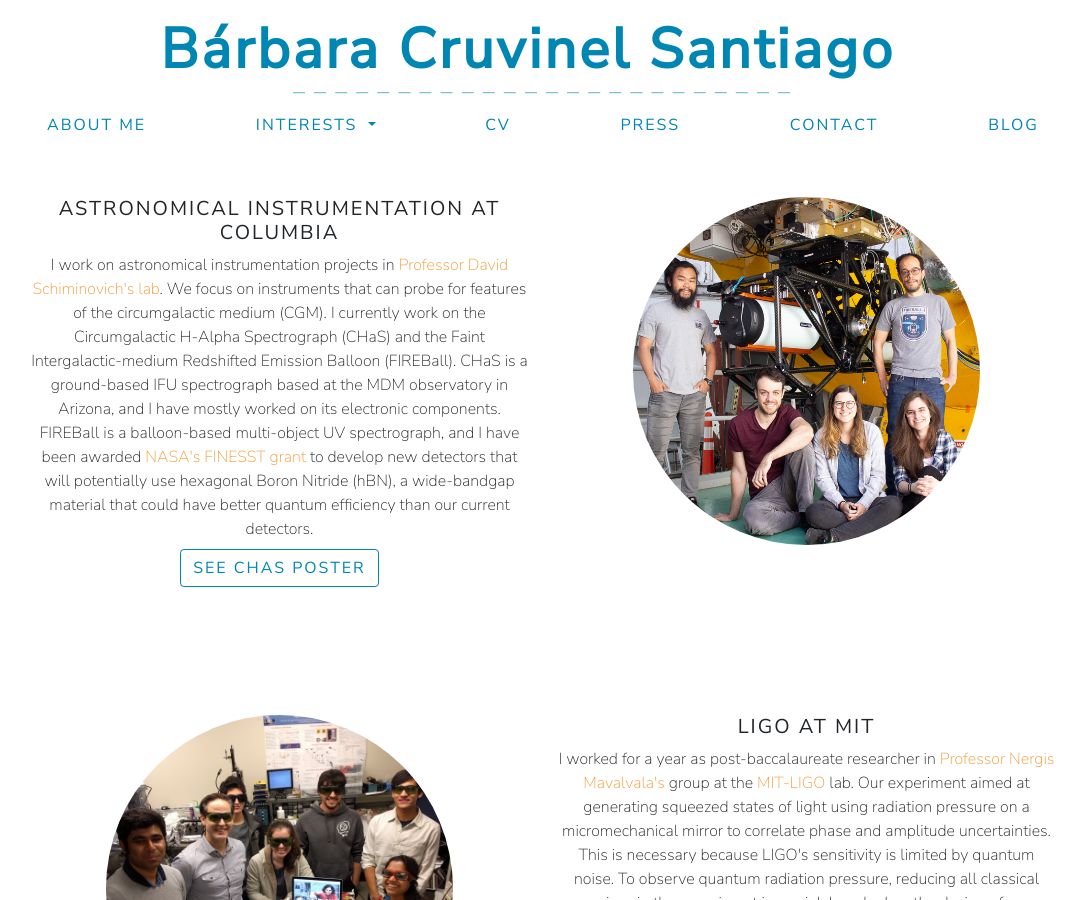
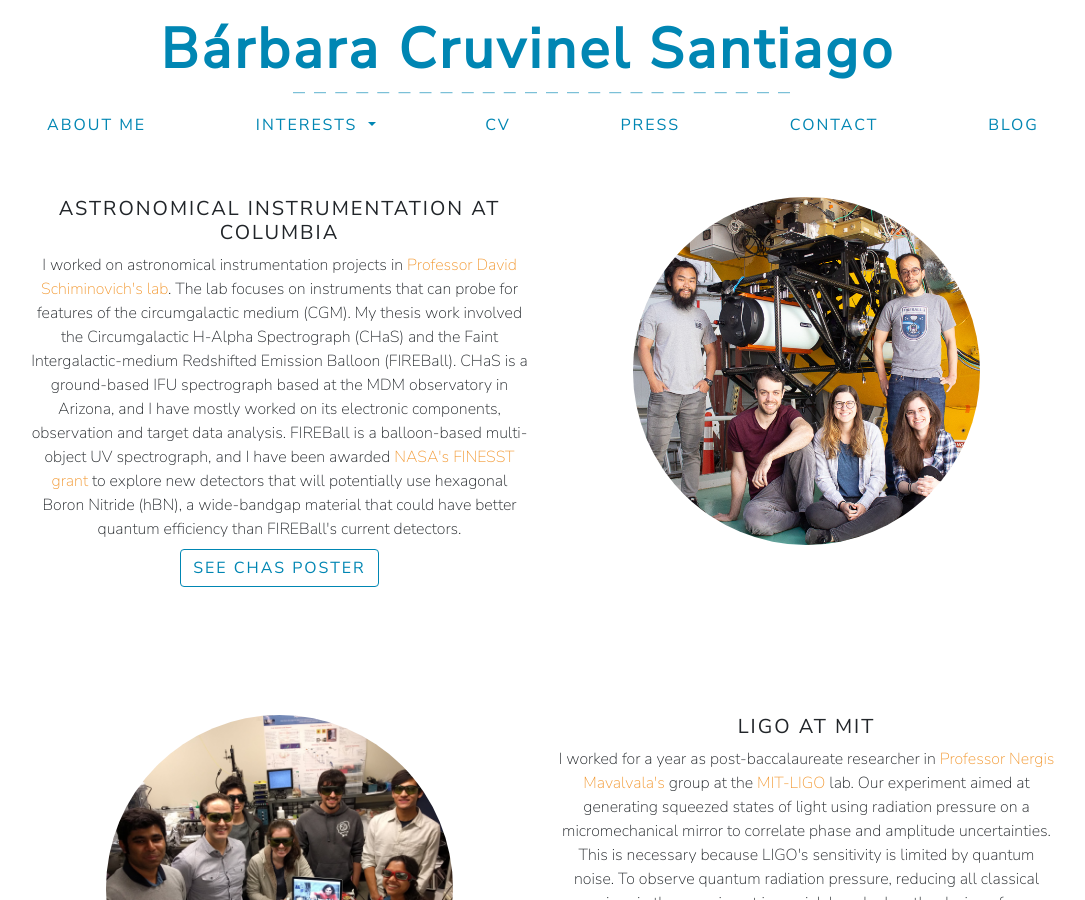
Before and after one commit to barbaracrusan/barbaracrusan.github.io, a Jekyll site: the page built from physics.html, in a window 1280 px wide and 900 px high. Shown: the whole window, without its empty margins (97-1182 px from the left). Built offline with Jekyll 4.4.1, drawn with Linux system fonts in a browser that asks for light colours; nearby versions of some CDN libraries.

Commit message:
updated phyiscs page

```diff
--- a/physics.html
+++ b/physics.html
@@ -13,7 +13,7 @@ title: PHYSICS
       <div class="col-md-6">
         <h5><b>ASTRONOMICAL INSTRUMENTATION AT COLUMBIA</b></h5>
 
-        I work on astronomical instrumentation projects in <a href="https://sail.astro.columbia.edu" target="_blank">Professor David Schiminovich's lab</a>. We focus on instruments that can probe for features of the circumgalactic medium (CGM). I currently work on the Circumgalactic H-Alpha Spectrograph (CHaS) and the Faint Intergalactic-medium Redshifted Emission Balloon (FIREBall). CHaS is a ground-based IFU spectrograph based at the MDM observatory in Arizona, and I have mostly worked on its electronic components. FIREBall is a balloon-based multi-object UV spectrograph, and I have been awarded <a href="https://nspires.nasaprs.com/external/viewrepositorydocument/cmdocumentid=695964/solicitationId=%7B913A7DEE-2747-6539-130C-0AB1E2322F42%7D/viewSolicitationDocument=1/Astro19%20FINESST%20Proposals%20List%20for%20Posting%20v3.pdf" target="_blank">NASA's FINESST grant</a> to develop new detectors that will potentially use hexagonal Boron Nitride (hBN), a wide-bandgap material that could have better quantum efficiency than our current detectors.
+        I worked on astronomical instrumentation projects in <a href="https://sail.astro.columbia.edu" target="_blank">Professor David Schiminovich's lab</a>. The lab focuses on instruments that can probe for features of the circumgalactic medium (CGM). My thesis work involved the Circumgalactic H-Alpha Spectrograph (CHaS) and the Faint Intergalactic-medium Redshifted Emission Balloon (FIREBall). CHaS is a ground-based IFU spectrograph based at the MDM observatory in Arizona, and I have mostly worked on its electronic components, observation and target data analysis. FIREBall is a balloon-based multi-object UV spectrograph, and I have been awarded <a href="https://nspires.nasaprs.com/external/viewrepositorydocument/cmdocumentid=695964/solicitationId=%7B913A7DEE-2747-6539-130C-0AB1E2322F42%7D/viewSolicitationDocument=1/Astro19%20FINESST%20Proposals%20List%20for%20Posting%20v3.pdf" target="_blank">NASA's FINESST grant</a> to explore new detectors that will potentially use hexagonal Boron Nitride (hBN), a wide-bandgap material that could have better quantum efficiency than FIREBall's current detectors.
 
         <br>
 
```
